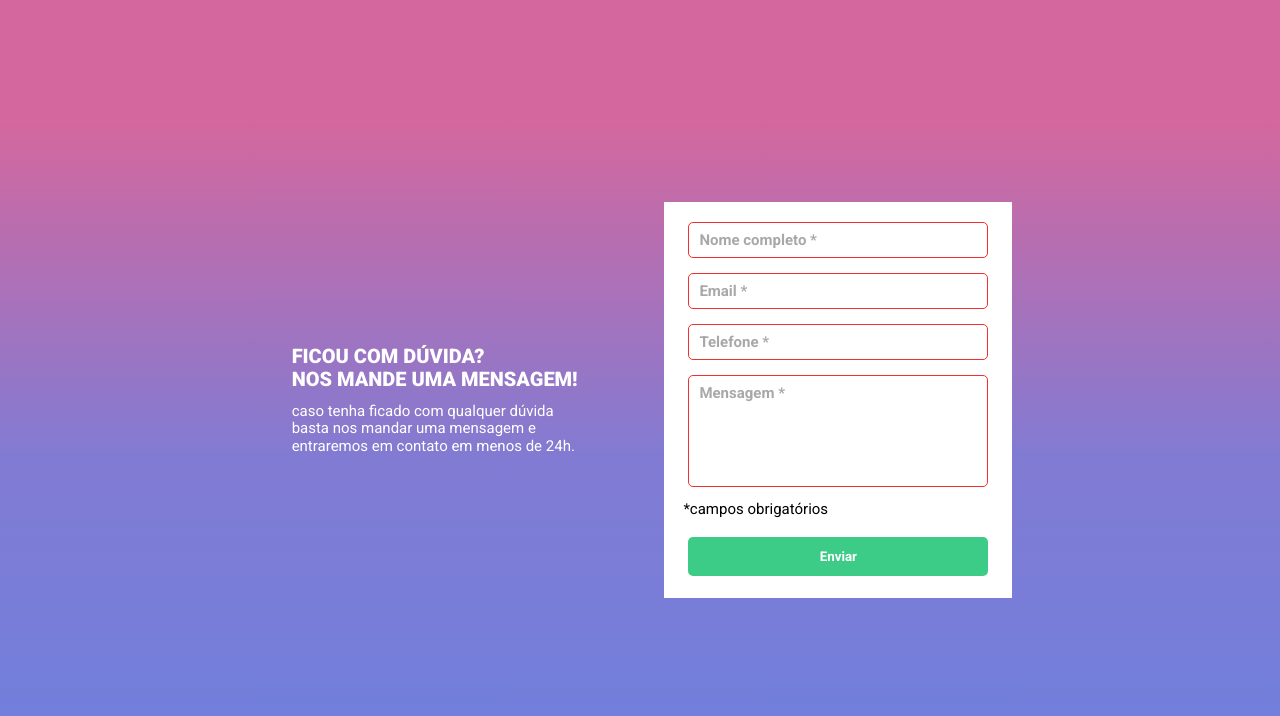
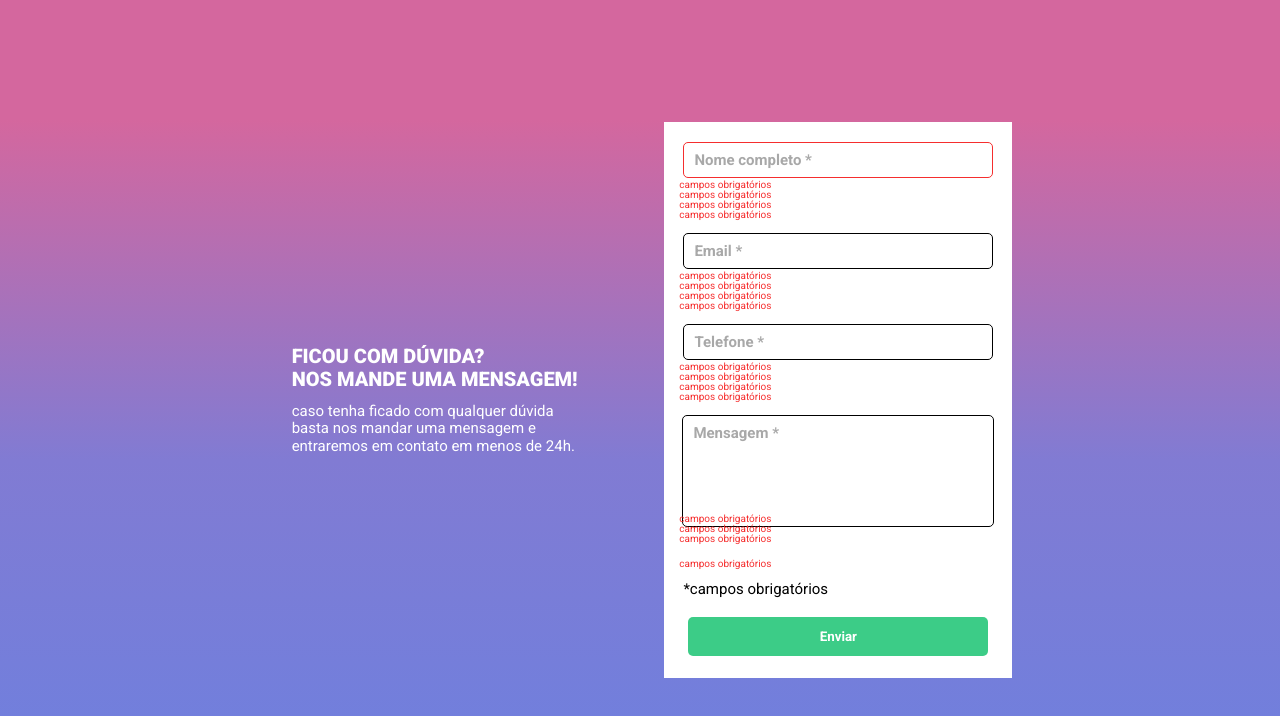
Before and after one commit to kellysondias/quest-4, a plain HTML site: page desafio-3/index.html in a window 1280 px wide. Both pictures are taken after a click on the button "Enviar". Drawn offline with Linux system fonts and the light colour scheme.

Commit message:
Criando um inner html no listener do button e um arquivo para os a estilização dos eventos

```diff
--- a/desafio-3/index.html
+++ b/desafio-3/index.html
@@ -9,6 +9,7 @@
     <link rel="stylesheet" href="src/css/globals.css">
     <link rel="stylesheet" href="src/css/style.css">
     <link rel="stylesheet" href="src/css/responsive.css">
+    <link rel="stylesheet" href="src/css/events.css">
     <title>Desafio 3</title>
 </head>
 <body>
--- /dev/null
+++ b/desafio-3/src/css/events.css
@@ -0,0 +1,15 @@
+.form-section form div .check {
+    border-color: var(--value-border-color);
+    transition: 0.1s ease-in-out;
+}
+
+.form-section form div .error {border-color: var(--required--color);}
+
+.form-section form div p {
+    color: var(--required--color);
+    position: relative;
+    bottom: 13px;
+    right: 113px;
+}
+
+.form-section form div:nth-child(4) p:last-child {bottom: -2px;}
--- a/desafio-3/src/css/style.css
+++ b/desafio-3/src/css/style.css
@@ -92,6 +92,8 @@ main {
 .form-section form div {
     display: flex;
     justify-content: center;
+    align-items: center;
+    flex-flow: column nowrap;
 }
 
 input:-webkit-autofill,
@@ -101,10 +103,3 @@ input:-webkit-autofill:focus {
     border: 1px solid var(--value-border-color);
     transition: 0.1s ease-in-out;
 }
-
-.form-section form div .check {
-    border-color: var(--value-border-color);
-    transition: 0.1s ease-in-out;
-}
-
-.form-section form div .error {border-color: var(--required--color);}
--- a/desafio-3/src/js/index.js
+++ b/desafio-3/src/js/index.js
@@ -1,25 +1,34 @@
-/* ToDo: - Procurar input reset
-         - Validação dos formulários obrigatórios
-         - Transformar event listener do button em função limpa
+/* ToDo: - Validação dos formulários obrigatórios
+
+    Refatoração: - Procurar input reset
+                 - Transformar event listener do button em função limpa
 */
 
 const form = document.querySelector('form')
 const button = document.getElementById('btn')
-const textInput = document.querySelectorAll('.text-input')
+const textInputs = document.querySelectorAll('.text-input')
+const textBoxes = document.querySelectorAll('div')
 
 form.addEventListener('submit', event => {
     event.preventDefault()
 })
 
-textInput.forEach(el => {
+textInputs.forEach(el => {
     el.addEventListener('keypress', () => {
         el.classList.add('check')
     })
 })
 
 button.addEventListener('click', () => {
-    const textInput = document.querySelectorAll('.text-input')
-    textInput.forEach(el => {
-        if (el.value == '') el.classList.add('error')
+    textInputs.forEach(el => {
+        if (el.value == '') {
+            el.classList.add('error')
+
+            textBoxes.forEach(textBox => {
+                textBox.innerHTML += "<p>campos obrigatórios</p>"
+            })
+        }
     })
 })
+
+/* textBox.innerHTML */
```
